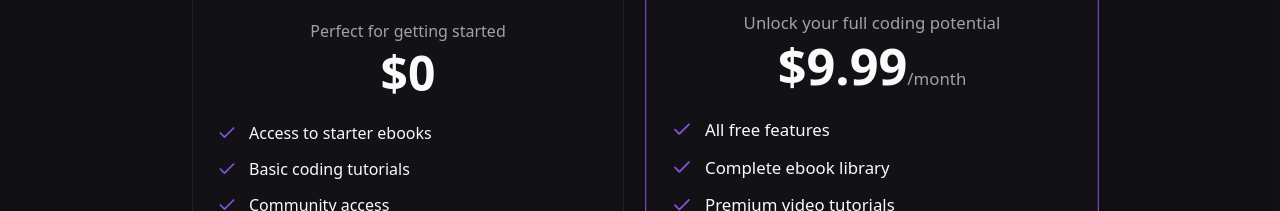
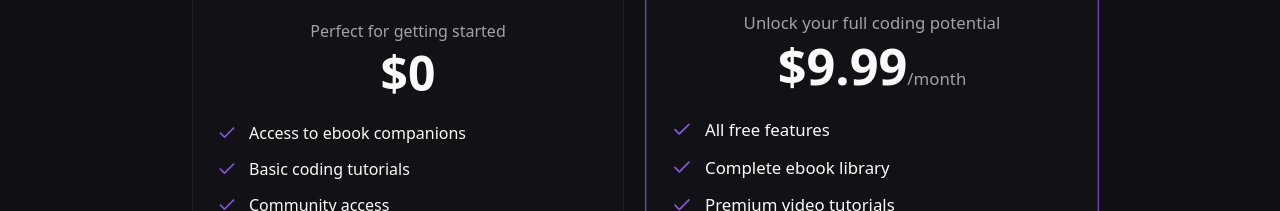
Before and after one commit to irexio/kids-vibe-forge, a React (Vite) app: page / in a window 1280 px wide. Shown: the part 1720-1931 px from the top of the page. Built offline with nearby package versions, Linux system fonts and the light colour scheme; the HTML template or start-up script is replaced by a standard one.

Commit message:
Refactor: Change "starter ebooks" to "ebook companions"

```diff
--- a/src/components/Pricing.tsx
+++ b/src/components/Pricing.tsx
@@ -8,7 +8,7 @@ const plans = [
     price: "$0",
     description: "Perfect for getting started",
     features: [
-      "Access to starter ebooks",
+      "Access to ebook companions",
       "Basic coding tutorials",
       "Community access",
       "Code snippets library",
```
